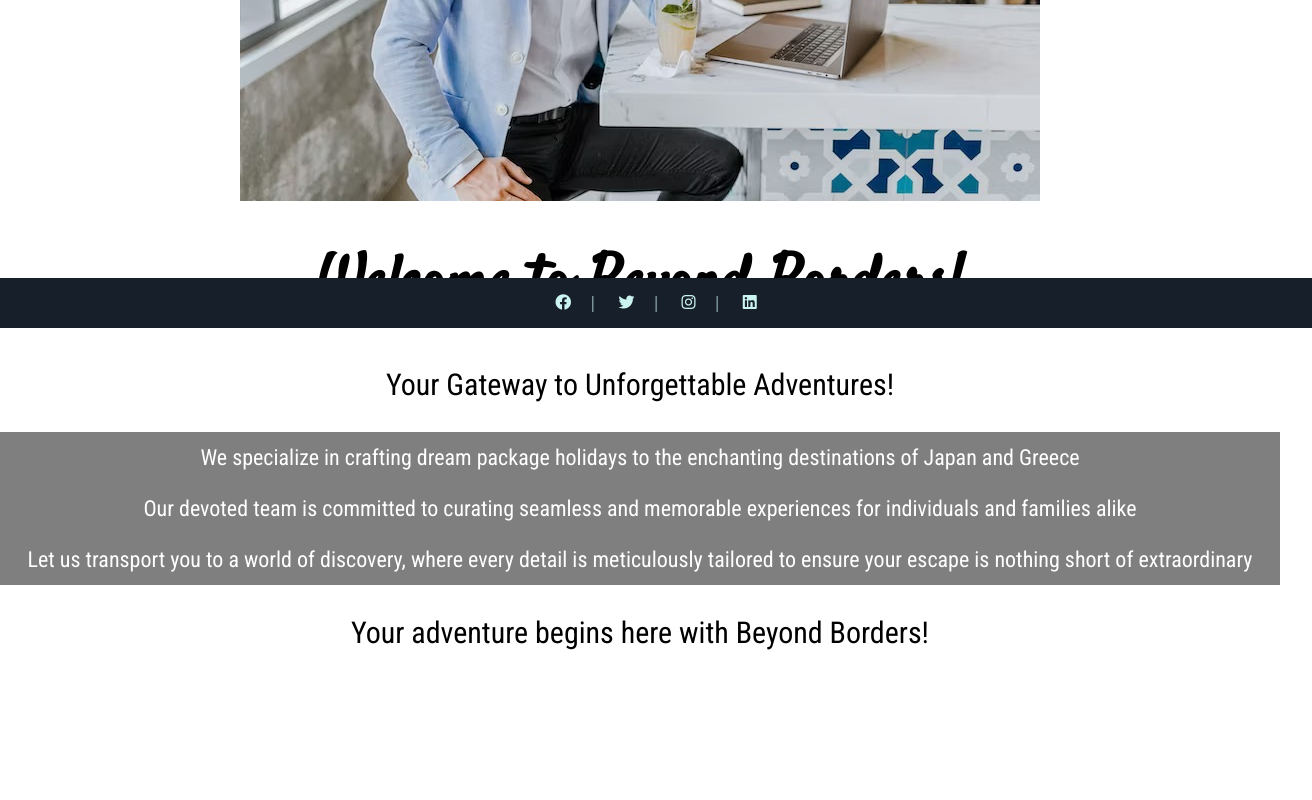
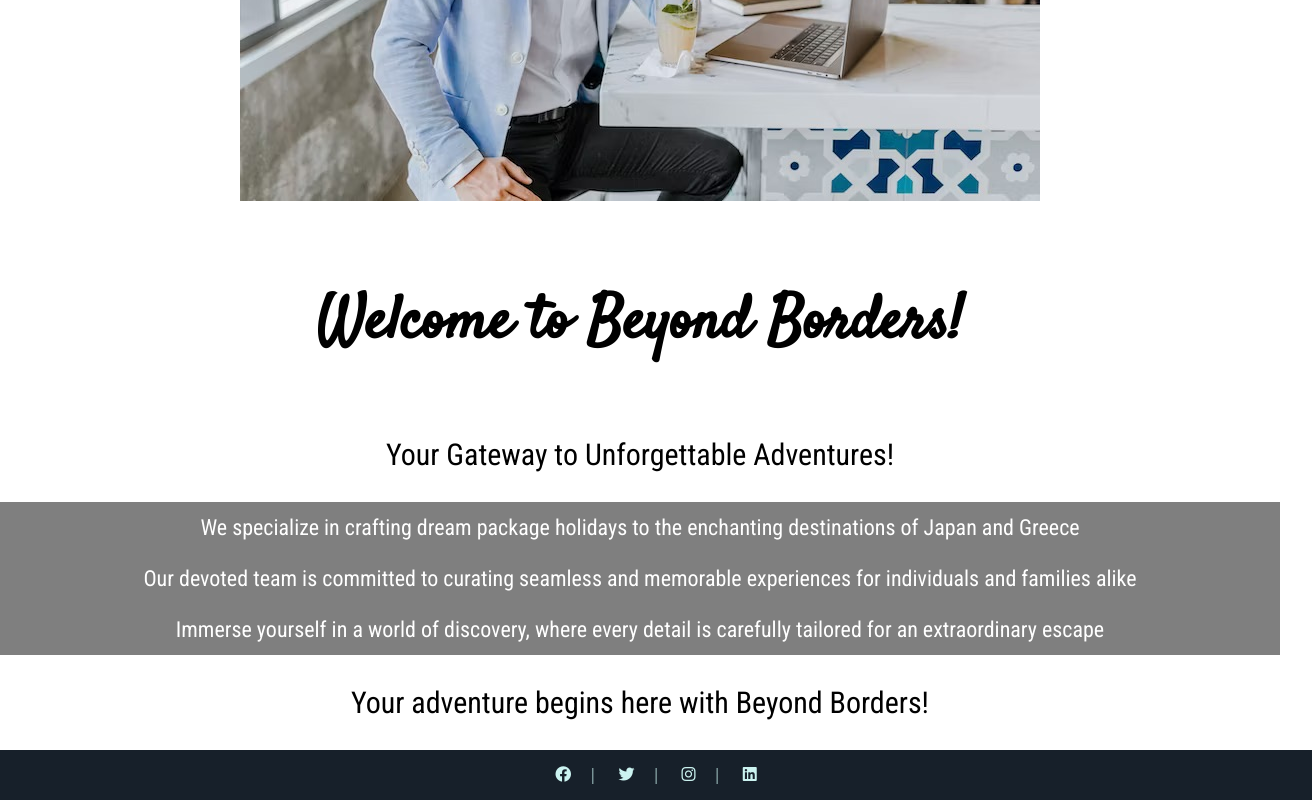
Before and after one commit to 5olas/travel_agency_beyond_borders_s_shoker, a plain HTML site: page index.html in a window 1280 px wide. Shown: the part 472-1272 px from the top of the page, 1312 px wide, since content can reach past the window. Before the commit the page ends 1152 px from the top, so only its background shows below. Drawn offline with Linux system fonts and the light colour scheme.

Commit message:
Add files via upload

```diff
--- a/index.html
+++ b/index.html
@@ -37,7 +37,7 @@
         destinations of Japan and Greece</p>
 
     <p class="special-font-paragraph">Our devoted team is committed to curating seamless and memorable experiences for individuals and families alike</p>
-    <p class="special-font-paragraph"> Let us transport you to a world of discovery, where every detail is meticulously tailored to ensure your escape is nothing short of extraordinary</p>
+    <p class="special-font-paragraph">Immerse yourself in a world of discovery, where every detail is carefully tailored for an extraordinary escape</p>
     <p>Your adventure begins here with Beyond Borders!</p>
 
     <!-- Footer Section -->
--- a/style.css
+++ b/style.css
@@ -3,6 +3,14 @@ body {
     margin: 0;
     padding: 0;
     box-sizing: border-box;
+    display: flex;
+    flex-direction: column;
+    min-height: 100vh; /* 100% of the viewport height */
+}
+
+/* Wrapper to push footer to the bottom */
+.wrapper {
+    flex: 1;
 }
 
 /* Style for special paragraphs on the home page */
@@ -115,6 +123,7 @@ p.special-font-paragraph {
     line-height: 0.5;
     text-align: center;
     padding: 0 20px;
+    overflow-wrap: break-word;
 }
 
 /* Image grid styles */
@@ -157,15 +166,12 @@ p.special-font-paragraph {
 
 /* Footer styles */
 footer {
-    position: fixed;
-    bottom: 0;
-    left: 0;
     width: 100%;
     text-align: center;
     background-color: #17202a;
     padding: 1rem;
-    z-index: 999;
 }
+
 
 /* Style for the About page */
 body.page-about {
@@ -214,7 +220,6 @@ footer a:hover {
 /* ... (Your existing CSS code) ... */
 
 
-/* Style for social icons within the footer */
 /* Style for social icons within the footer */
 .socialIcons {
     display: flex;
```
